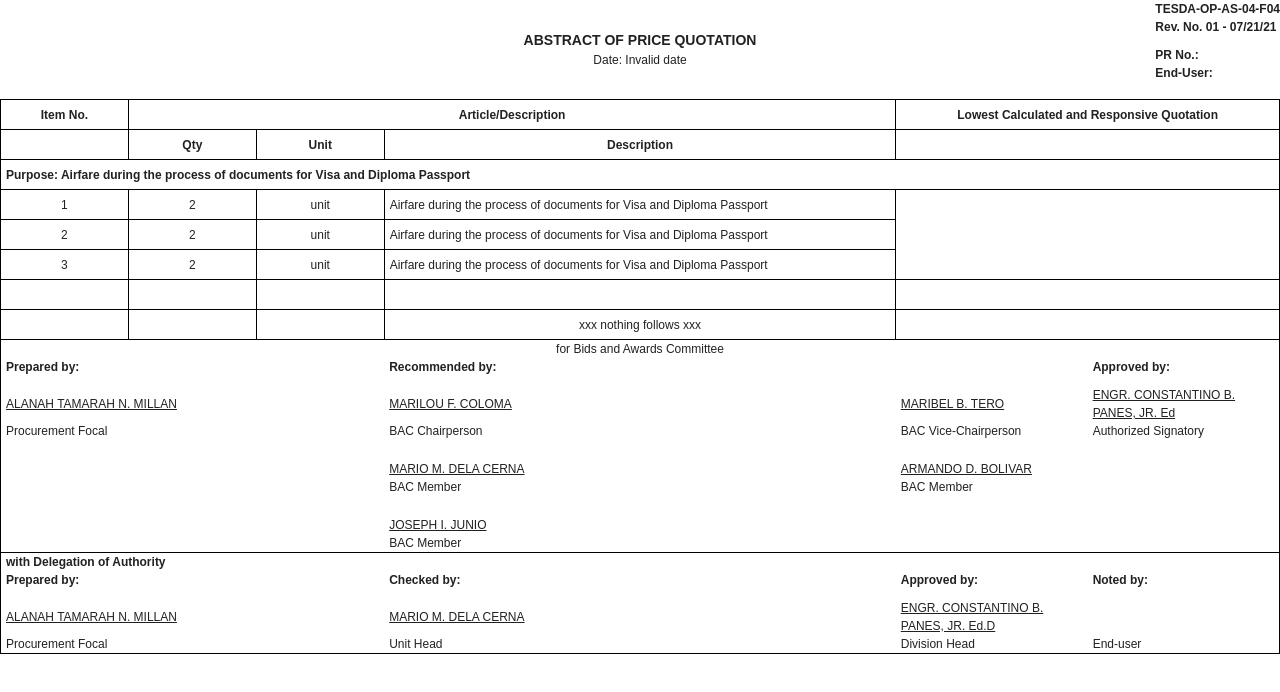
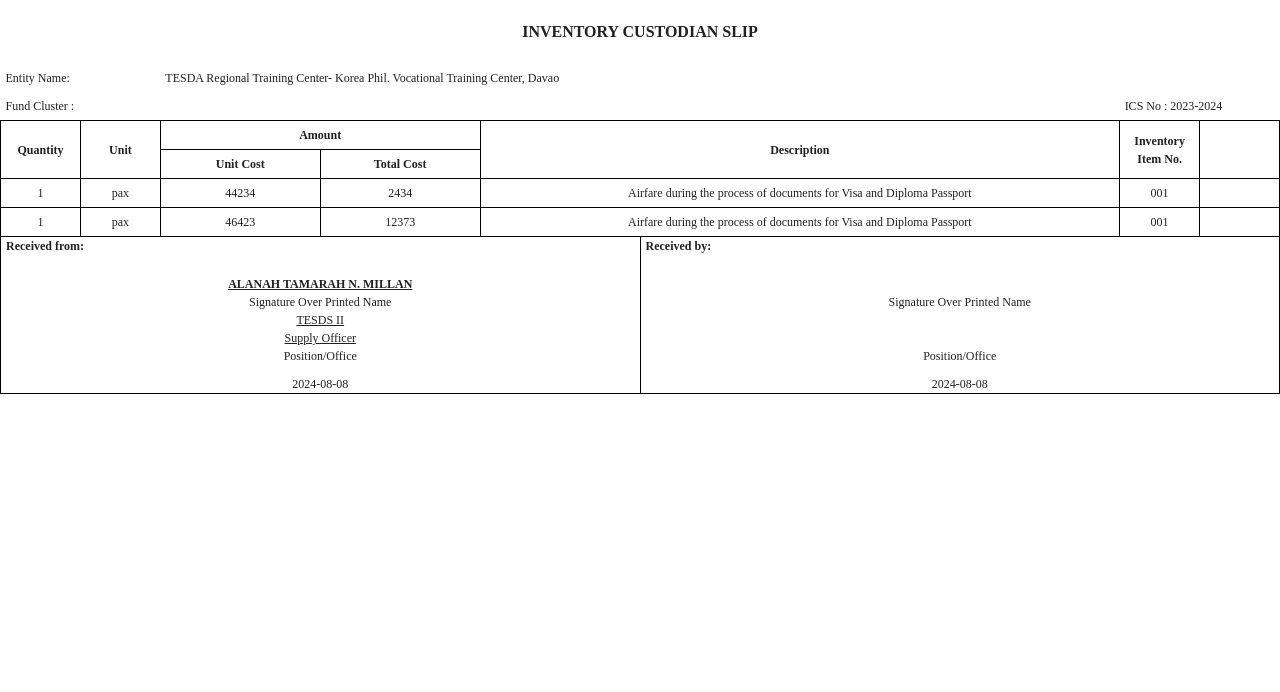
Before and after one commit to cheezy96/pims_copycat, a Vue app: page /print in a window 1280 px wide. Shown: the top 692 px of the page. Built offline with nearby package versions, Linux system fonts and the light colour scheme.

Commit message:
printing for custodian slip

```diff
--- a/src/components/pims/printable/request/AbstractPrint.vue
+++ b/src/components/pims/printable/request/AbstractPrint.vue
@@ -174,7 +174,7 @@
 
 .header {
   text-align: center;
-  padding: 30px 0;
+  margin: 20px 0;
 }
 .header h3 {
   font-size: 14px;
--- /dev/null
+++ b/src/components/pims/printable/request/InventoryCustodianSlip.vue
@@ -0,0 +1,178 @@
+<template>
+  <body>
+    <div class="header">
+      <h3>INVENTORY CUSTODIAN SLIP</h3>
+    </div>
+
+    <table>
+      <thead>
+        <tr>
+          <td colspan="2">Entity Name:</td>
+          <td colspan="3">
+            TESDA Regional Training Center- Korea Phil. Vocational Training
+            Center, Davao
+          </td>
+        </tr>
+        <tr>
+          <td colspan="2">Fund Cluster :</td>
+          <td colspan="3"></td>
+          <td colspan="2">ICS No : 2023-2024</td>
+        </tr>
+      </thead>
+
+      <thead>
+        <tr>
+          <th style="width: 5%" rowspan="2">Quantity</th>
+          <th style="width: 5%" rowspan="2">Unit</th>
+          <th style="width: 20%" colspan="2">Amount</th>
+          <th style="width: 40%" rowspan="2">Description</th>
+          <th style="width: 5%" rowspan="2">Inventory Item No.</th>
+          <th style="width: 5%" rowspan="2"></th>
+        </tr>
+        <tr>
+          <th width="10%">Unit Cost</th>
+          <th width="10%">Total Cost</th>
+        </tr>
+      </thead>
+
+      <tbody>
+        <tr v-for="item in items" :key="item">
+          <td>{{ item.qty }}</td>
+          <td>{{ item.unit }}</td>
+          <td>{{ item.unitCost }}</td>
+          <td>{{ item.totalCost }}</td>
+          <td>{{ item.description }}</td>
+          <td>{{ item.itemNo }}</td>
+          <td></td>
+        </tr>
+      </tbody>
+    </table>
+
+    <table>
+      <tr>
+        <th width="50%">Received from:</th>
+        <th width="50%">Received by:</th>
+      </tr>
+      <tr>
+        <td class="underline"><span>ALANAH TAMARAH N. MILLAN</span></td>
+        <td></td>
+      </tr>
+      <tr>
+        <td>Signature Over Printed Name</td>
+        <td>Signature Over Printed Name</td>
+      </tr>
+      <tr>
+        <td class="underline">TESDS II</td>
+        <td></td>
+      </tr>
+      <tr>
+        <td class="underline">Supply Officer</td>
+        <td></td>
+      </tr>
+      <tr>
+        <td>Position/Office</td>
+        <td>Position/Office</td>
+      </tr>
+      <tr>
+        <td>2024-08-08</td>
+        <td>2024-08-08</td>
+      </tr>
+    </table>
+  </body>
+</template>
+
+<script setup>
+let items = ref([
+  {
+    qty: 1,
+    unit: "pax",
+    unitCost: 44234,
+    totalCost: 2434,
+    description:
+      "Airfare during the process of documents for Visa and Diploma Passport",
+    itemNo: "001",
+  },
+  {
+    qty: 1,
+    unit: "pax",
+    unitCost: 46423,
+    totalCost: 12373,
+    description:
+      "Airfare during the process of documents for Visa and Diploma Passport",
+    itemNo: "001",
+  },
+]);
+</script>
+
+<style lang="scss" scoped>
+* {
+  font-family: "Times New Roman", Times, serif, sans-serif;
+  margin: 0;
+  padding: 0;
+  box-sizing: border-box;
+  font-size: 12px;
+}
+
+.header {
+  text-align: center;
+  margin: 20px 0;
+}
+.header h3 {
+  font-size: 16px;
+  font-weight: 600;
+}
+
+table {
+  width: 100%;
+  border-collapse: collapse;
+}
+table thead:first-child tr th,
+table thead:first-child tr td {
+  border: none;
+  text-align: start;
+}
+
+table:nth-child(3) {
+  border: 1px solid black;
+  border-top: none;
+}
+table:nth-child(3) th:first-child,
+table:nth-child(3) tr:nth-child(1n + 2) td {
+  border-right: 1px solid black;
+}
+table:nth-child(3) th,
+table:nth-child(3) td {
+  border: none;
+  padding: 0;
+}
+table:nth-child(3) tr:first-child th {
+  padding: 0 5px;
+  padding-bottom: 20px;
+  text-align: start;
+}
+table:nth-child(3) tr:last-child td {
+  padding-top: 10px;
+}
+
+table tr th,
+table tr td {
+  border: 1px solid black;
+  padding: 5px;
+  text-align: center;
+}
+
+.underline {
+  text-decoration: underline;
+}
+.underline span {
+  font-weight: 600;
+}
+
+@media print {
+  @page {
+    size: A4 portrait;
+    margin: 20px;
+    padding: 0;
+  }
+}
+</style>
--- a/src/router/index.js
+++ b/src/router/index.js
@@ -8,8 +8,7 @@
 import { createRouter, createWebHistory } from "vue-router";
 import index from "@/pages/index.vue";
 import requestPage from "@/components/pims/request/RequestComp.vue";
-import AbstractPrint from "@/components/pims/printable/request/AbstractPrint.vue";
-import StatusTimeline from "@/components/pims/request/StatusTimeline.vue";
+import InventoryCustodianSlip from "@/components/pims/printable/request/InventoryCustodianSlip.vue";
 // import { setupLayouts } from 'virtual:generated-layouts'
 // import { routes } from 'vue-router/auto-routes'
 
@@ -29,7 +28,7 @@
     {
       path: "/print",
       name: "Printable Purchase Order",
-      component: AbstractPrint,
+      component: InventoryCustodianSlip,
     },
   ],
 });
```
